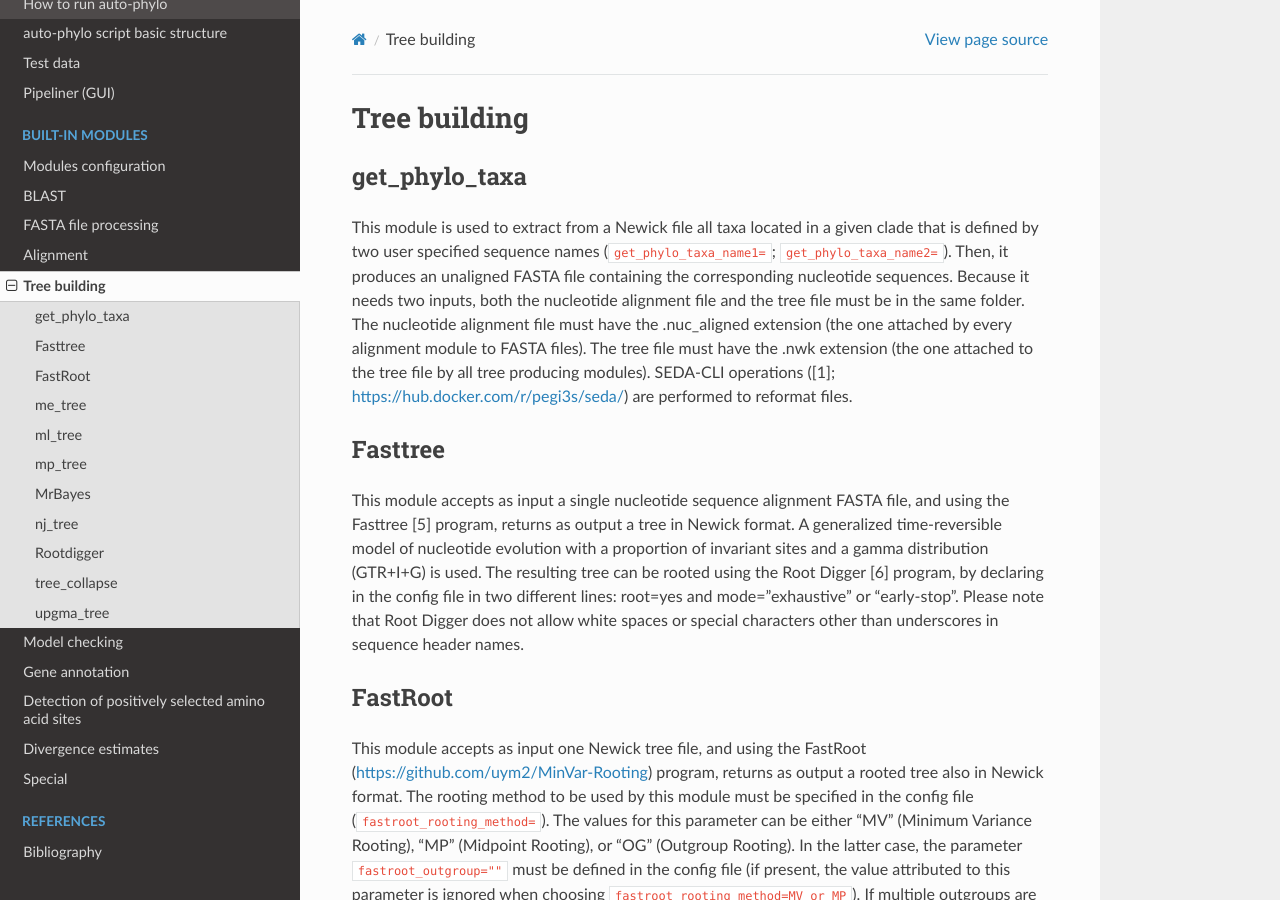
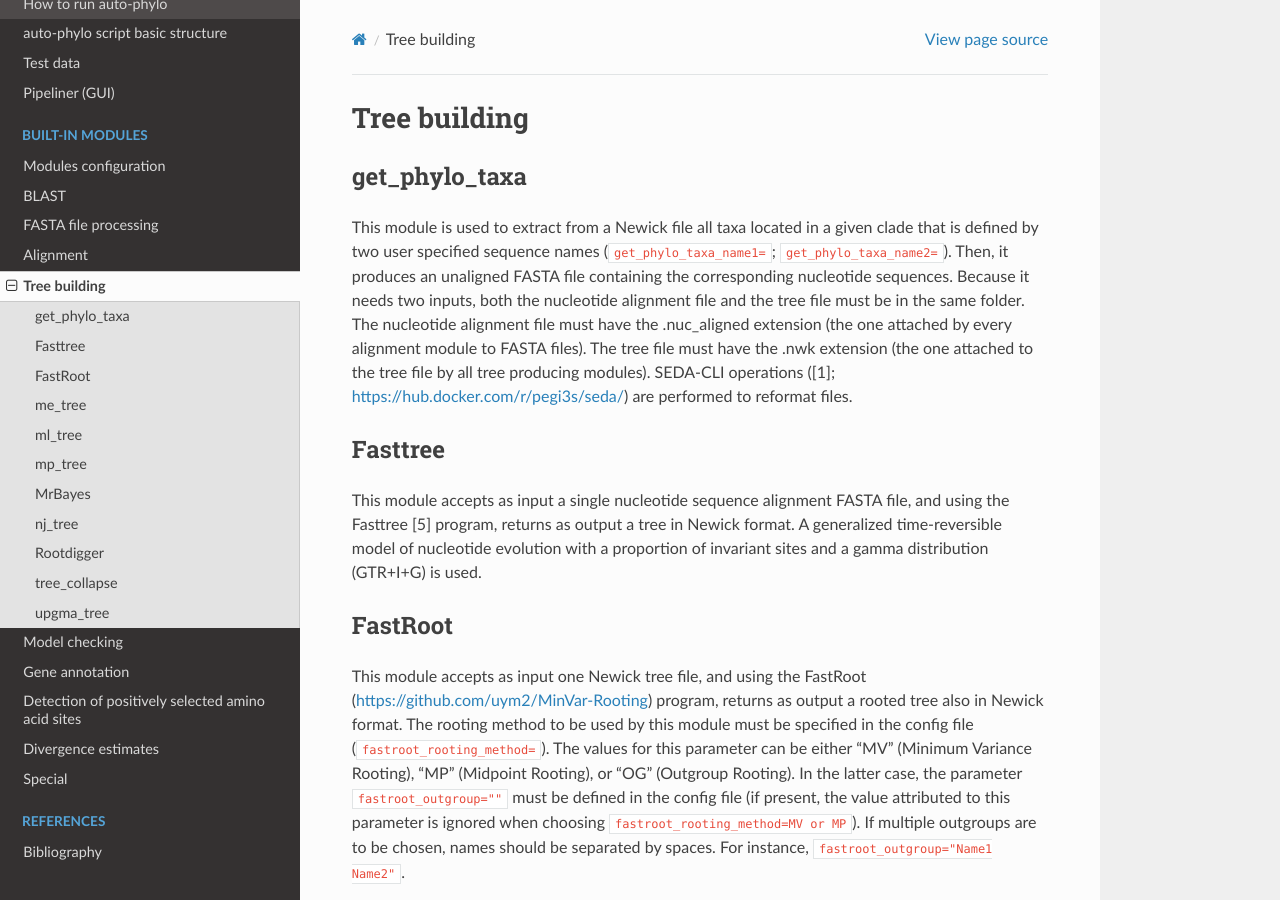
Before and after one commit to pegi3s/auto-phylo-docs, a Sphinx documentation site: the page built from source/modules_4_tree_building.rst, in a window 1280 px wide and 900 px high. Built offline with Sphinx 7.4.7 and the Read the Docs theme 2.0.0, drawn with Linux system fonts in a browser that asks for light colours.

Commit message:
Removes text from Fasttree

```diff
--- a/source/modules_4_tree_building.rst
+++ b/source/modules_4_tree_building.rst
@@ -9,7 +9,7 @@ This module is used to extract from a Newick file all taxa located in a given cl
 Fasttree
 --------
 
-This module accepts as input a single nucleotide sequence alignment FASTA file, and using the Fasttree [5] program, returns as output a tree in Newick format. A generalized time-reversible model of nucleotide evolution with a proportion of invariant sites and a gamma distribution (GTR+I+G) is used. The resulting tree can be rooted using the Root Digger [6] program, by declaring in the config file in two different lines: root=yes and mode="exhaustive" or "early-stop". Please note that Root Digger does not allow white spaces or special characters other than underscores in sequence header names.
+This module accepts as input a single nucleotide sequence alignment FASTA file, and using the Fasttree [5] program, returns as output a tree in Newick format. A generalized time-reversible model of nucleotide evolution with a proportion of invariant sites and a gamma distribution (GTR+I+G) is used.
 
 FastRoot
 --------
```
